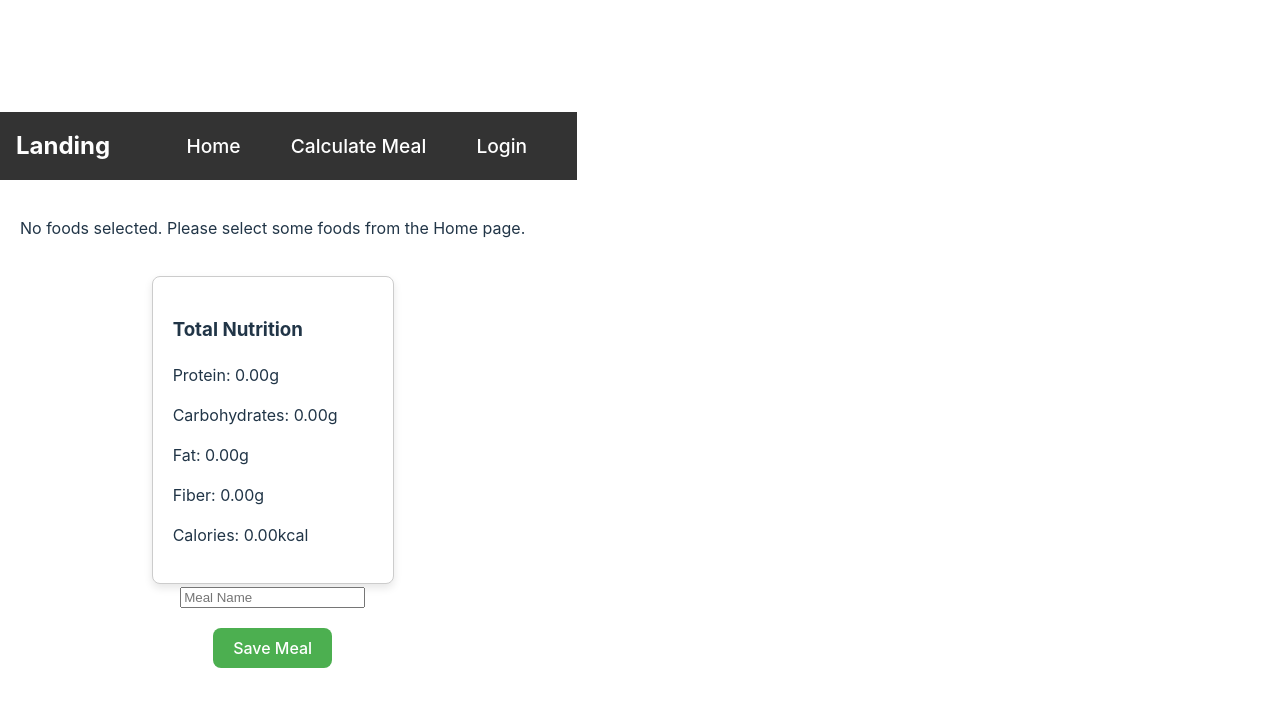
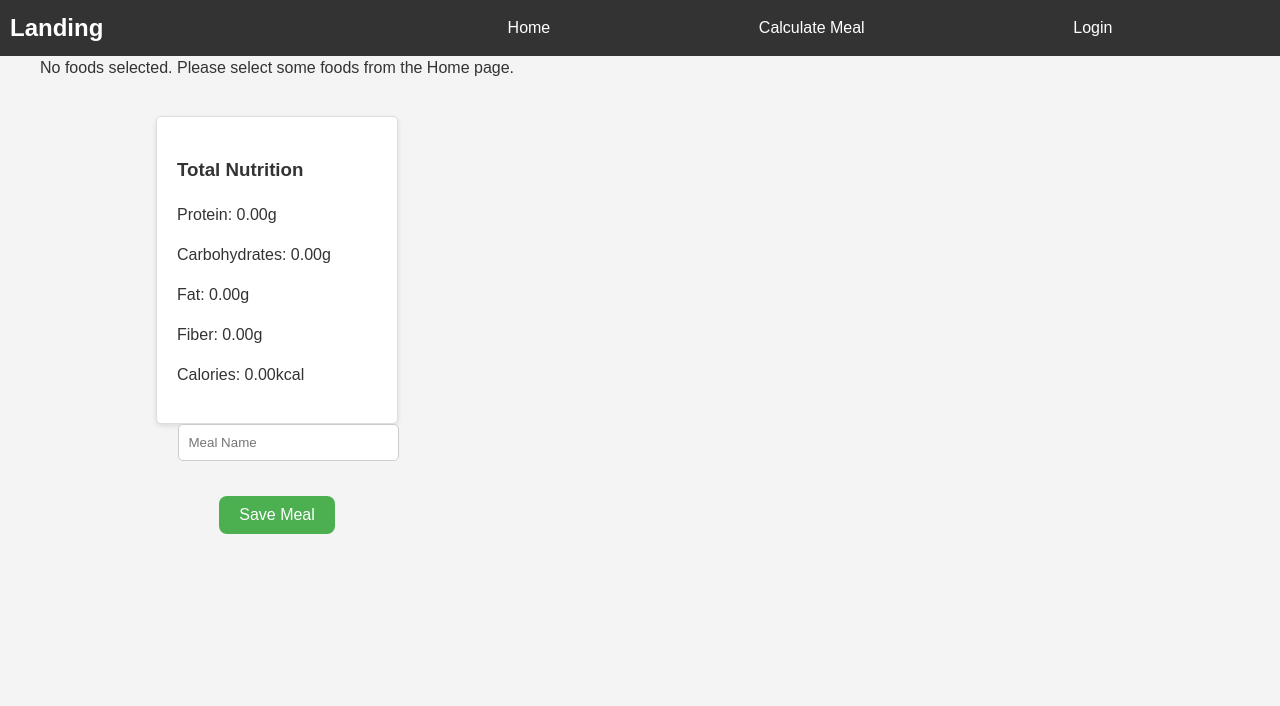
Before and after one commit to Cristianp24/FoodProject, a React (Vite) app in the folder frontend/: page /create-meal in a window 1280 px wide. Shown: the top 706 px of the page. Built offline with nearby package versions, Linux system fonts and the light colour scheme.

Commit message:
Add Basics Styles Css

```diff
--- a/frontend/src/App.css
+++ b/frontend/src/App.css
@@ -1,42 +1,143 @@
-/* #root {
-  max-width: 1280px;
-  margin: 0 auto;
-  padding: 2rem;
-  text-align: center;
+/* App.css */
+
+/* General Styles */
+body {
+  font-family: 'Arial', sans-serif;
+  margin: 0;
+  padding: 0;
+  background-color: #f4f4f4;
+  color: #333;
 }
 
-.logo {
-  height: 6em;
-  padding: 1.5em;
-  will-change: filter;
-  transition: filter 300ms;
-}
-.logo:hover {
-  filter: drop-shadow(0 0 2em #646cffaa);
-}
-.logo.react:hover {
-  filter: drop-shadow(0 0 2em #61dafbaa);
+.app-container {
+  display: flex;
+  flex-direction: column;
+  min-height: 100vh;
 }
 
-@keyframes logo-spin {
-  from {
-    transform: rotate(0deg);
+.main-content {
+  flex: 1;
+  padding: 20px;
+}
+
+/* Navbar Styles */
+.navbar {
+  background-color: #333;
+  color: #fff;
+  padding: 10px;
+  display: flex;
+  align-items: center;
+  justify-content: space-between;
+  position: fixed;
+  width: 100%;
+  top: 0;
+  left: 0;
+  z-index: 1000;
+}
+
+.navbar-brand a {
+  color: #fff;
+  text-decoration: none;
+  font-size: 1.5em;
+}
+
+.navbar-links {
+  display: flex;
+  gap: 15px;
+}
+
+.nav-link {
+  color: #fff;
+  text-decoration: none;
+  font-size: 1em;
+}
+
+.nav-link:hover {
+  text-decoration: underline;
+}
+
+.navbar-toggle {
+  display: none;
+  cursor: pointer;
+}
+
+/* Mobile Styles */
+@media (max-width: 768px) {
+  .navbar-links {
+    display: none;
+    flex-direction: column;
+    position: absolute;
+    top: 60px;
+    right: 0;
+    background-color: #333;
+    width: 200px;
   }
-  to {
-    transform: rotate(360deg);
+
+  .navbar-links.open {
+    display: flex;
+  }
+
+  .navbar-toggle {
+    display: block;
   }
 }
 
-@media (prefers-reduced-motion: no-preference) {
-  a:nth-of-type(2) .logo {
-    animation: logo-spin infinite 20s linear;
-  }
+/* Button Styles */
+button {
+  background-color: #007bff;
+  color: #fff;
+  border: none;
+  padding: 10px 20px;
+  font-size: 1em;
+  cursor: pointer;
+  border-radius: 5px;
+  transition: background-color 0.3s ease;
 }
 
-.card {
-  padding: 2em;
+button:hover {
+  background-color: #0056b3;
 }
 
-.read-the-docs {
-  color: #888;
-} */
+/* Form Styles */
+input[type="text"], input[type="number"], input[type="email"], input[type="password"] {
+  padding: 10px;
+  border: 1px solid #ccc;
+  border-radius: 5px;
+  width: 100%;
+  margin-bottom: 15px;
+}
+
+input[type="text"]:focus, input[type="number"]:focus, input[type="email"]:focus, input[type="password"]:focus {
+  border-color: #007bff;
+  outline: none;
+}
+
+/* Card Styles */
+.food-card-container {
+  display: flex;
+  flex-wrap: wrap;
+  gap: 20px;
+}
+
+.food-card {
+  background-color: #fff;
+  border: 1px solid #ddd;
+  border-radius: 5px;
+  padding: 20px;
+  text-align: center;
+  box-shadow: 0 2px 5px rgba(0, 0, 0, 0.1);
+}
+
+.food-image {
+  max-width: 100%;
+  border-radius: 5px;
+}
+
+/* Nutrition Summary Styles */
+.nutrition-summary {
+  background-color: #fff;
+  border: 1px solid #ddd;
+  border-radius: 5px;
+  padding: 20px;
+  box-shadow: 0 2px 5px rgba(0, 0, 0, 0.1);
+}
--- a/frontend/src/App.jsx
+++ b/frontend/src/App.jsx
@@ -1,76 +1,34 @@
 import React from 'react';
-import { BrowserRouter as Router, Route, Routes } from 'react-router-dom';
+import { BrowserRouter as Router, Route, Routes, useLocation } from 'react-router-dom';
 import LandingPage from './views/Landing/LandingPage';
 import Home from './views/Home/Home';
 import Login from './views/Form/Login';
 import CreateMeal from './views/Meals/Meals';
 import Navbar from './components/NavBar/Navbar';
 import UserMeals from './components/UserMeals/userMeals';
-import MealDetails from './views/mealDetail/mealDetails'; // Importa el componente de detalles
+import MealDetails from './views/mealDetail/mealDetails';
 import SignUp from './views/Form/SigIn';
+import './App.css';
+function App() {
+  //const location = useLocation(); // Use useLocation to determine the path
 
-function App() {
   return (
-    <Router>
-      <Routes>
-        <Route path="/" element={<LandingPage />} />
-        <Route
-          path="/login"
-          element={
-            <>
-              <Navbar />
-              <Login />
-            </>
-          }
-        />
-        <Route
-          path="/register"
-          element={
-            <>
-              <Navbar />
-              <SignUp />
-            </>
-          }
-        />
-        <Route
-          path="/home"
-          element={
-            <>
-              <Navbar />
-              <Home />
-            </>
-          }
-        />
-        <Route
-          path="/create-meal"
-          element={
-            <>
-              <Navbar />
-              <CreateMeal />
-            </>
-          }
-        />
-        <Route
-          path="/meals/user"
-          element={
-            <>
-              <Navbar />
-              <UserMeals />
-            </>
-          }
-        />
-        {/* Nueva ruta para ver los detalles de una comida específica */}
-        <Route
-          path="/meals/:mealId"
-          element={
-            <>
-              <Navbar />
-              <MealDetails />
-            </>
-          }
-        />
-      </Routes>
-    </Router>
+    <div className="app-container">
+
+      {location.pathname !== '/' && <Navbar />}
+
+      <div className="main-content">
+        <Routes>
+          <Route path="/" element={<LandingPage />} />
+          <Route path="/login" element={<Login />} />
+          <Route path="/register" element={<SignUp />} />
+          <Route path="/home" element={<Home />} />
+          <Route path="/create-meal" element={<CreateMeal />} />
+          <Route path="/meals/user" element={<UserMeals />} />
+          <Route path="/meals/:mealId" element={<MealDetails />} />
+        </Routes>
+      </div>
+    </div>
   );
 }
 
--- a/frontend/src/components/NavBar/Navbar.css
+++ b/frontend/src/components/NavBar/Navbar.css
@@ -3,10 +3,11 @@
   display: flex;
   justify-content: space-between;
   align-items: center;
+  width: 100%;
   padding: 1rem;
   background-color: #333;
   color: white;
-  width: 100%;
+
 }
 
 /* Brand logo */
--- a/frontend/src/main.jsx
+++ b/frontend/src/main.jsx
@@ -2,10 +2,13 @@ import { StrictMode } from 'react'
 import { createRoot } from 'react-dom/client'
 import App from './App.jsx'
 import './index.css'
+import { BrowserRouter, BrowserRouter as Router } from 'react-router-dom';
 
 
 createRoot(document.getElementById('root')).render(
   <StrictMode>
+    <BrowserRouter>
     <App />
+    </BrowserRouter>
   </StrictMode>,
 )
```
